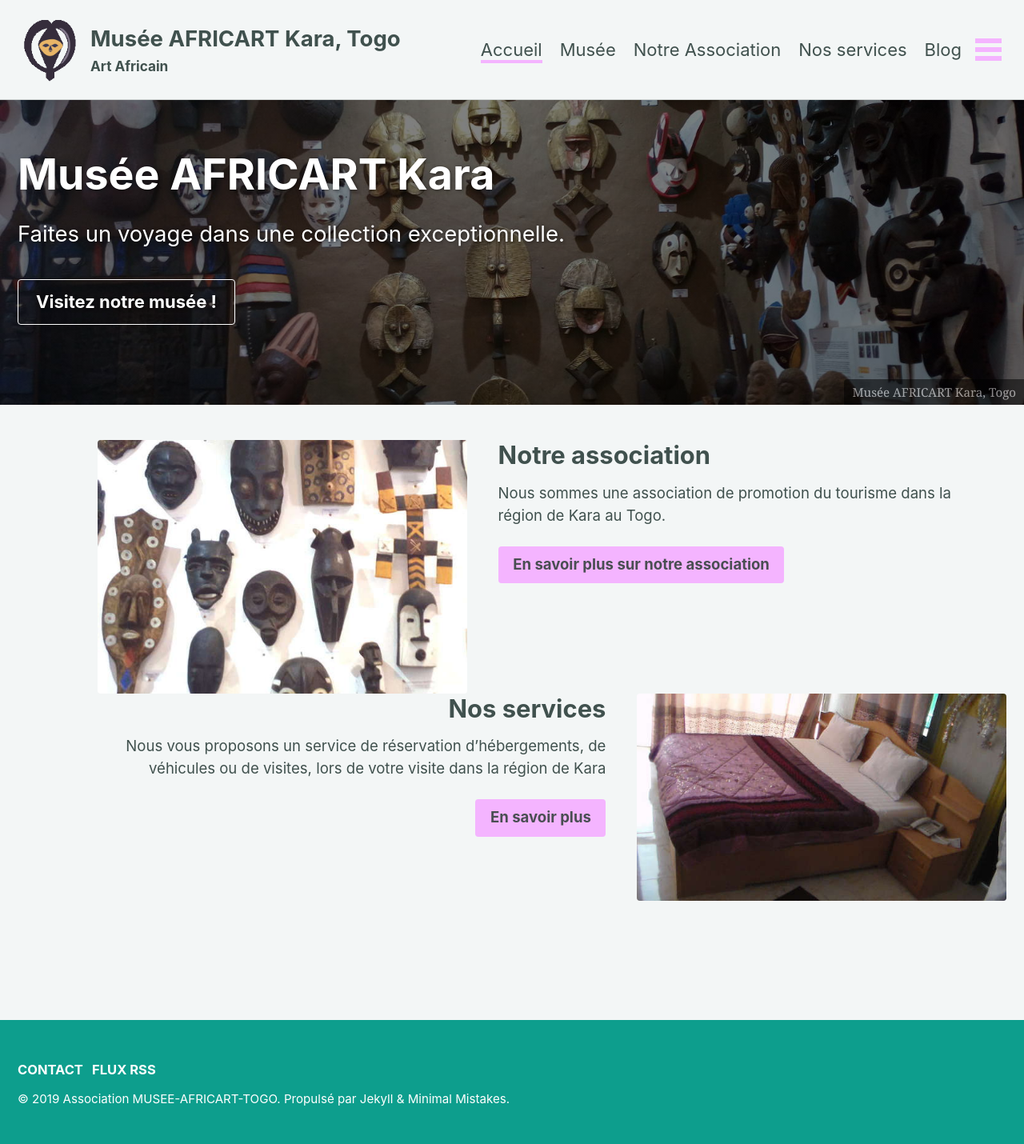
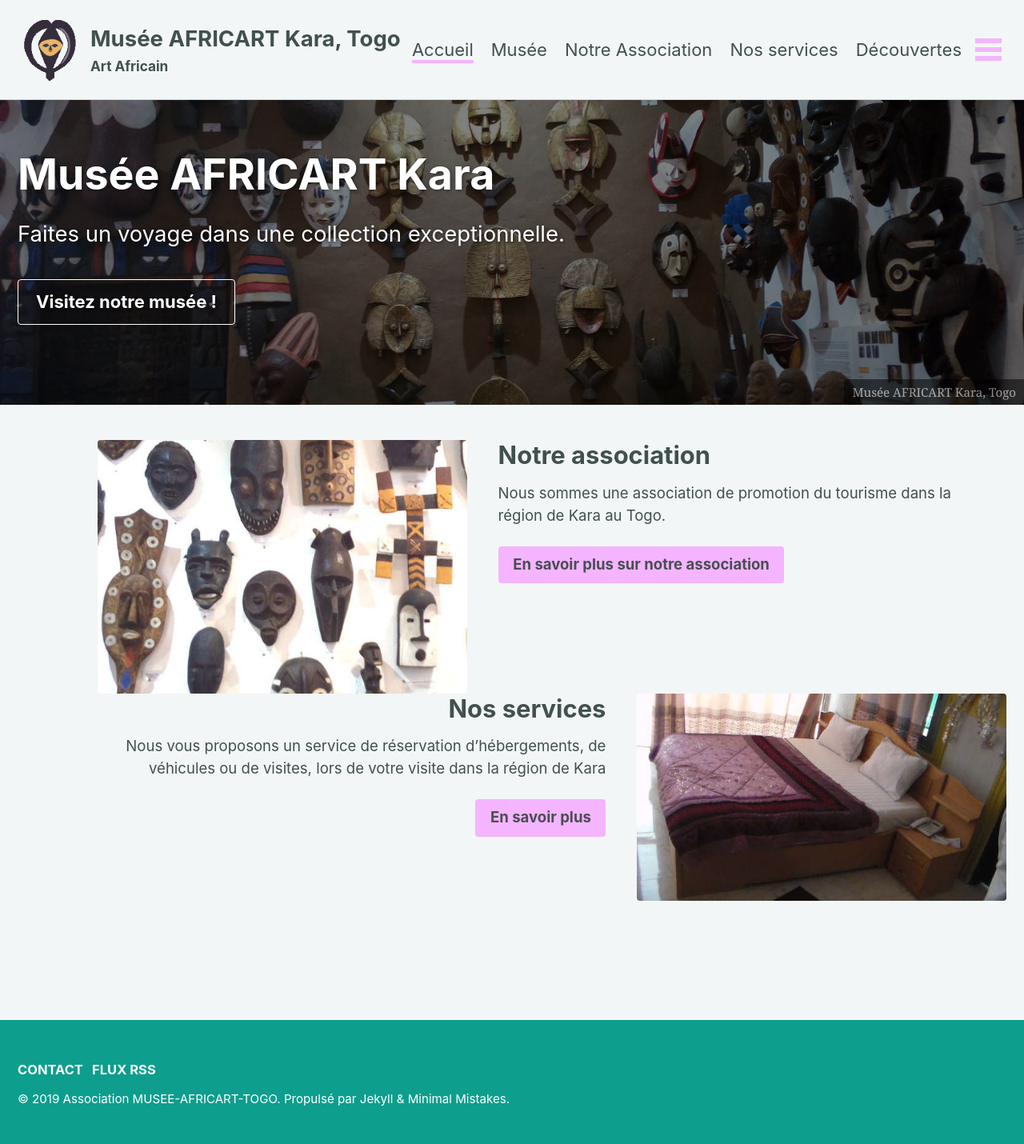
Before and after one commit to africart/musee-africart-togo.com, a Jekyll site: the page built from index.html, in a window 1280 px wide. Shown: the whole page at 80% size. Built offline with Jekyll 4.4.1, drawn with Linux system fonts in a browser that asks for light colours; a script that is not in the unit is left out.

Commit message:
main nav setup

```diff
--- a/_data/navigation.yml
+++ b/_data/navigation.yml
@@ -9,6 +9,8 @@
     url: /association/
   - title: "Nos services"
     url: /services/
+  - title: "Découvertes"
+    url: /decouvertes/
   - title: "Blog"
     url: /blog/
   - title: "Contact"
```
